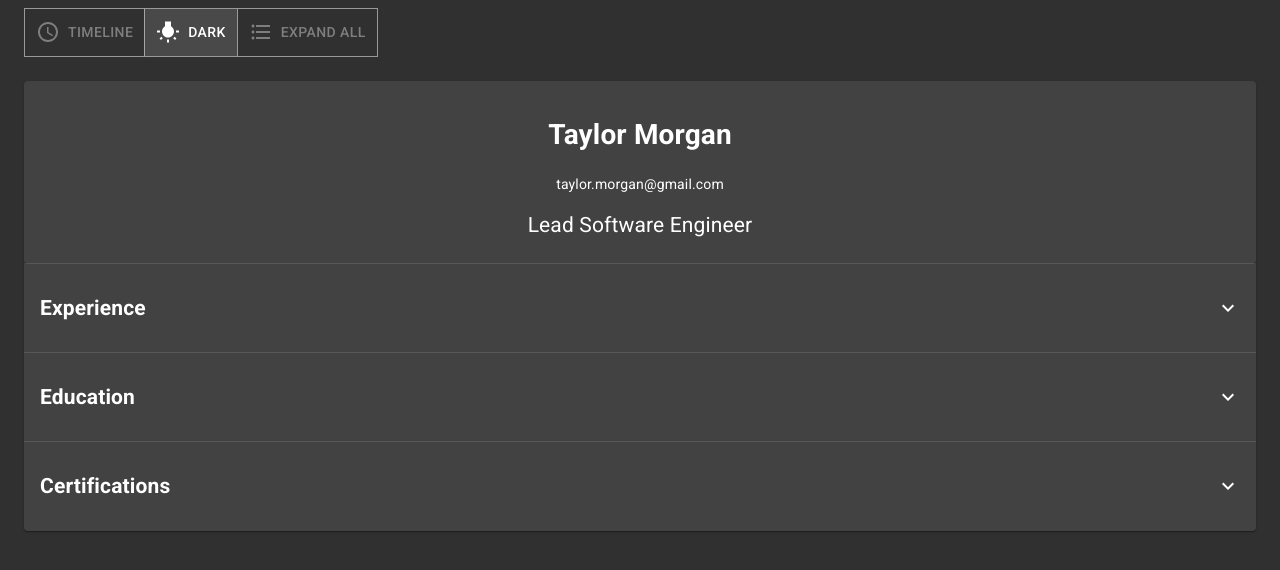
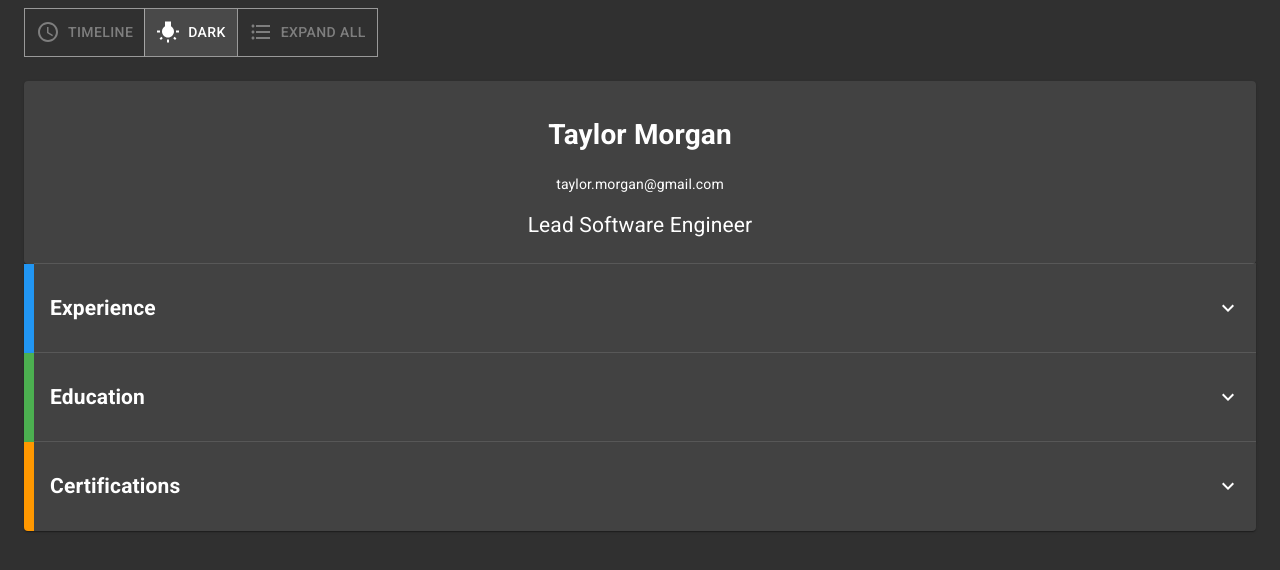
Before and after one commit to tmdesigned/react-resume, a React (Create React App) app: page / in a window 1280 px wide. Shown: the top 570 px of the page. Built offline with nearby package versions, Linux system fonts and the light colour scheme.

Commit message:
Add colored border to standard layout

```diff
--- a/src/components/StandardLayout/CertificationList.js
+++ b/src/components/StandardLayout/CertificationList.js
@@ -8,7 +8,7 @@ const CertificationList = () => {
   const person = useContext(PersonContext);
 
   return (
-    <ResumeSection title="Certifications">
+    <ResumeSection title="Certifications" styleType="certification">
       {person.certifications &&
         person.certifications.map((item) => (
           <ResumeCard
--- a/src/components/StandardLayout/EducationList.js
+++ b/src/components/StandardLayout/EducationList.js
@@ -31,7 +31,7 @@ const EducationList = () => {
   };
 
   return (
-    <ResumeSection title="Education">
+    <ResumeSection title="Education" styleType="education">
       {person.education &&
         person.education.map((item) => (
           <ResumeCard
@@ -45,6 +45,7 @@ const EducationList = () => {
             from={item.earned}
             to={item.earned}
             bullets={bullets(item)}
+            styleType="education"
             key={item.id}
           />
         ))}
--- a/src/components/StandardLayout/ExperienceList.js
+++ b/src/components/StandardLayout/ExperienceList.js
@@ -8,7 +8,7 @@ const ExperienceList = () => {
   const person = useContext(PersonContext);
 
   return (
-    <ResumeSection title="Experience">
+    <ResumeSection title="Experience" styleType="experience">
       {person.experience &&
         person.experience.map((item) => (
           <ResumeCard
@@ -22,6 +22,7 @@ const ExperienceList = () => {
             from={item.from}
             to={item.to}
             bullets={item.responsibilities}
+            styleType="experience"
             key={item.id}
           />
         ))}
--- a/src/components/StandardLayout/ResumeCard/CardStyles.js
+++ b/src/components/StandardLayout/ResumeCard/CardStyles.js
@@ -2,6 +2,10 @@ import { makeStyles } from "@material-ui/core/styles";
 
 export const useCardStyles = makeStyles((theme) => {
   return {
+    resumeSection: (props) => ({
+      borderLeft: "10px solid #fff",
+      borderLeftColor: theme.palette[props.styleType]
+    }),
     card: {
       marginBottom: theme.spacing(3)
     },
--- a/src/components/StandardLayout/ResumeSection.js
+++ b/src/components/StandardLayout/ResumeSection.js
@@ -4,10 +4,10 @@ import { ExpandMore } from "@material-ui/icons";
 import { DisplayOptionsContext } from "../../Contexts";
 import { useCardStyles } from "./ResumeCard/CardStyles";
 
-const ResumeSection = ({ title, children }) => {
+const ResumeSection = ({ title, children, styleType }) => {
   const [expanded, setExpanded] = useState(true);
   const displayOptions = useContext(DisplayOptionsContext);
-  const classes = useCardStyles();
+  const classes = useCardStyles({ styleType });
 
   const toggleExpand = () => {
     setExpanded(!expanded);
@@ -18,7 +18,7 @@ const ResumeSection = ({ title, children }) => {
   }, [displayOptions.showDetails]);
 
   return (
-    <Accordion expanded={expanded} className="resume-section">
+    <Accordion expanded={expanded} className={classes.resumeSection}>
       <AccordionSummary expandIcon={<ExpandMore />} onClick={toggleExpand}>
         <h2 className={classes.header}>{title}</h2>
       </AccordionSummary>
--- a/src/components/TimelineLayout/TimelineRange.js
+++ b/src/components/TimelineLayout/TimelineRange.js
@@ -5,7 +5,6 @@ import { useTimelineStyles } from "./TimelineStyles";
 
 const TimelineRange = ({
   timelineItem,
-  idx,
   dateToYOffset,
   selectRange,
   selected,
--- a/src/taylor.json
+++ b/src/taylor.json
@@ -183,6 +183,19 @@
   "certifications": [
     {
       "id": 2,
+      "title": "AWS Cloud Practicioner",
+      "organization": "Amazon Web Services",
+      "earned": "2020-04-01T16:00:00.000Z",
+      "competencies": [
+        "Understanding the AWS shared responsibility model.",
+        "Applying AWS Cloud security best practices.",
+        "Following AWS Cloud costs, economics, and billing practices.",
+        "Knowing and placing the core AWS services, including compute, network, databases, and storage.",
+        "Recognizing AWS services for common use cases."
+      ]
+    },
+    {
+      "id": 1,
       "title": "Professional Scrum Master",
       "organization": "Scrum.org",
       "earned": "2019-10-28T16:00:00.000Z",
@@ -193,19 +206,6 @@
         "Developing & delivering products professionally",
         "Evolving an agile organization"
       ]
-    },
-    {
-      "id": 1,
-      "title": "AWS Cloud Practicioner",
-      "organization": "Amazon Web Services",
-      "earned": "2020-04-01T16:00:00.000Z",
-      "competencies": [
-        "Understanding the AWS shared responsibility model.",
-        "Applying AWS Cloud security best practices.",
-        "Following AWS Cloud costs, economics, and billing practices.",
-        "Knowing and placing the core AWS services, including compute, network, databases, and storage.",
-        "Recognizing AWS services for common use cases."
-      ]
     }
   ]
 }
```
